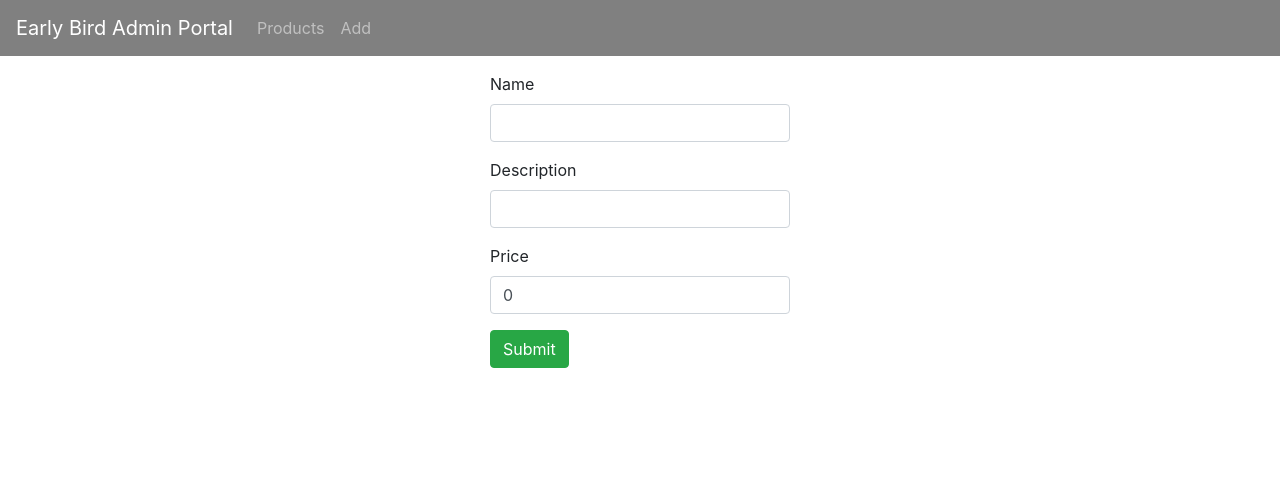
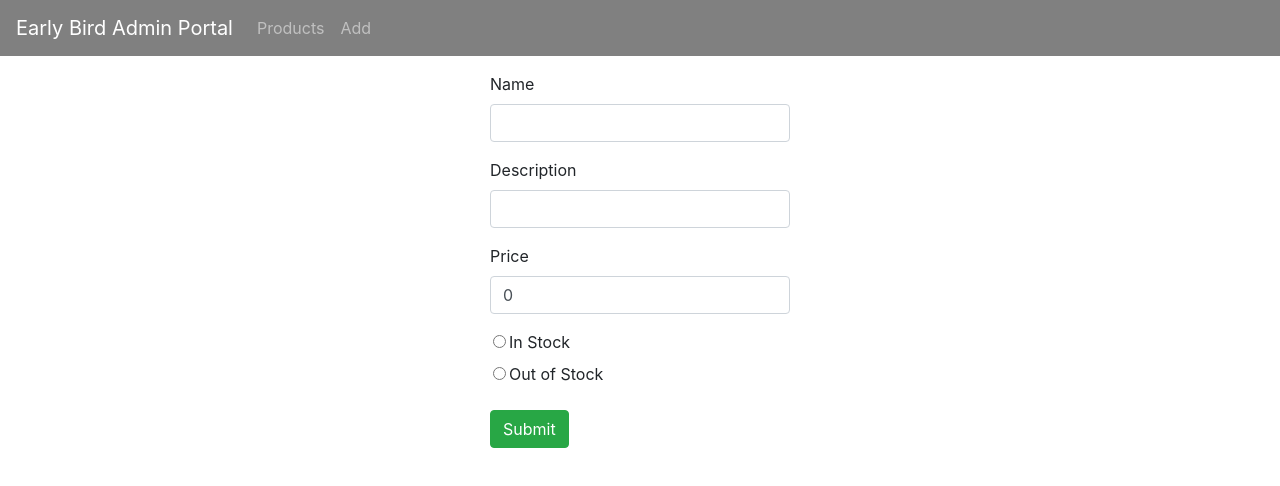
Before and after one commit to Jesus-Ayala-Salazar/ecommerce-admin, a React (Create React App) app in the folder react-crud-web-api-master/: page /add in a window 1280 px wide. Shown: the top 486 px of the page. Built offline with nearby package versions, Linux system fonts and the light colour scheme.

Commit message:
added filter for in stock only items, refined adding products

```diff
--- a/react-crud-web-api-master/src/components/add-product.component.js
+++ b/react-crud-web-api-master/src/components/add-product.component.js
@@ -7,6 +7,7 @@ export default class AddProduct extends Component {
     this.onChangeName = this.onChangeName.bind(this);
     this.onChangePrice = this.onChangePrice.bind(this);
     this.onChangeDescription = this.onChangeDescription.bind(this);
+    this.onChangeInStock = this.onChangeInStock.bind(this);
     this.saveProduct = this.saveProduct.bind(this);
     this.newProduct = this.newProduct.bind(this);
 
@@ -38,12 +39,19 @@ export default class AddProduct extends Component {
     });
   }
 
+  onChangeInStock(e) {
+    const inStock = e.target.value === "true";
+    this.setState({
+      inStock: inStock
+    });
+  }
+
   saveProduct() {
     var data = {
       name: this.state.name,
       description: this.state.description,
       price: this.state.price,
-      inStock: true
+      inStock: this.state.inStock
     };
 
     ProductDataService.create(data)
@@ -128,6 +136,28 @@ export default class AddProduct extends Component {
               />
             </div>
 
+            <div className="form-group">
+                  <input
+                    type="radio"
+                    className="radio"
+                    id="inStock"
+                    name="stock"
+                    value="true"
+                    onChange={this.onChangeInStock}
+                  />
+                  <label htmlFor="inStock"> In Stock</label>
+                  <br></br>
+                  <input
+                    type="radio"
+                    className="radio"
+                    id="outOfStock"
+                    name="stock"
+                    value="false"
+                    onChange={this.onChangeInStock}
+                  />
+                  <label htmlFor="outOfStock"> Out of Stock</label>
+              </div>
+
             <button onClick={this.saveProduct} className="btn btn-success">
               Submit
             </button>
--- a/react-crud-web-api-master/src/components/product.component.js
+++ b/react-crud-web-api-master/src/components/product.component.js
@@ -147,10 +147,14 @@ export default class Product extends Component {
               </div>
 
               <div className="form-group">
-                <label>
-                  <strong>Product Status:</strong>
-                </label>
-                {currentProduct.inStock ? " In Stock" :  " Out of Stock"}
+              <label htmlFor="price">Price</label>
+                <input
+                  type="number"
+                  className="form-control"
+                  id="price"
+                  value={currentProduct.price}
+                  onChange={this.onChangePrice}
+                />
               </div>
 
               <div className="form-group">
--- a/react-crud-web-api-master/src/components/products-list.component.js
+++ b/react-crud-web-api-master/src/components/products-list.component.js
@@ -14,6 +14,10 @@ export default class ProductsList extends Component {
     this.searchName = this.searchName.bind(this);
     this.searchDescription = this.searchDescription.bind(this);
     this.search = this.search.bind(this);
+
+    this.sname = true;
+    this.sdesc = false;
+    this.sstock = false;
 
     this.state = {
       products: [],
@@ -38,6 +42,22 @@ export default class ProductsList extends Component {
 
   onChangeSearchType(e) {
     const searchType = e.target.value;
+
+    if ( searchType === "name" ) {
+      this.sname = true;
+      this.sdesc = false;
+      this.sstock = false;
+    }
+    else if ( searchType === "description" ) {
+      this.sname = false;
+      this.sdesc = true;
+      this.sstock = false;
+    }
+    else {
+      this.sname = false;
+      this.sdesc = false;
+      this.sstock = true;
+    }
 
     this.setState({
       searchType: searchType
@@ -87,9 +107,25 @@ export default class ProductsList extends Component {
     if ( this.state.searchType === "name" ) {
       this.searchName();
     }
-    else {
+    else if ( this.state.searchType === "description" ) {
       this.searchDescription();
     }
+    else {
+      this.searchStock();
+    }
+  }
+
+  searchStock() {
+    ProductDataService.getInStock()
+      .then(response => {
+        this.setState({
+          products: response.data
+        });
+        console.log(response.data);
+      })
+      .catch(e => {
+        console.log(e);
+      });
   }
 
   searchName() {
@@ -141,6 +177,7 @@ export default class ProductsList extends Component {
               placeholder="Search Keywords"
               value={searchName}
               onChange={this.onChangeSearchName}
+              disabled={this.sstock}
             />
             <div className="input-group-append">
               <button
@@ -157,12 +194,16 @@ export default class ProductsList extends Component {
               <div>
                 <strong>Search by: </strong>
                 <span className="search-params">
-                  <input className="radio" onChange={this.onChangeSearchType} type="radio" id="searchName" name="searchType" value="name" checked/>
-                  <label htmlFor="searchName">Product Name</label>
+                  <input className="radio" onChange={this.onChangeSearchType} type="radio" id="searchName" name="searchType" value="name" checked={this.sname}/>
+                  <label htmlFor="searchName">Name</label>
                 </span>
                 <span className="search-params">
-                  <input className="radio" onChange={this.onChangeSearchType} type="radio" id="searchDesc" name="searchType" value="description"/>
-                  <label htmlFor="searchDesc">Product Description</label>
+                  <input className="radio" onChange={this.onChangeSearchType} type="radio" id="searchDesc" name="searchType" value="description" checked={this.sdesc}/>
+                  <label htmlFor="searchDesc">Description</label>
+                </span>
+                <span className="search-params">
+                  <input className="radio" onChange={this.onChangeSearchType} type="radio" id="searchStock" name="searchType" value="stock" checked={this.sstock}/>
+                  <label htmlFor="searchDesc">In Stock</label>
                 </span>
               </div>
 
--- a/react-crud-web-api-master/src/services/product.service.js
+++ b/react-crud-web-api-master/src/services/product.service.js
@@ -32,6 +32,10 @@ class ProductDataService {
   findByDescription(description) {
     return http.get(`/products/description?description=${description}`);
   }
+
+  getInStock() {
+    return http.get("/products/inStock");
+  }
 }
 
 export default new ProductDataService();
```
Also changed, not shown: 1 other file (tests, documents, lock files or other folders).
